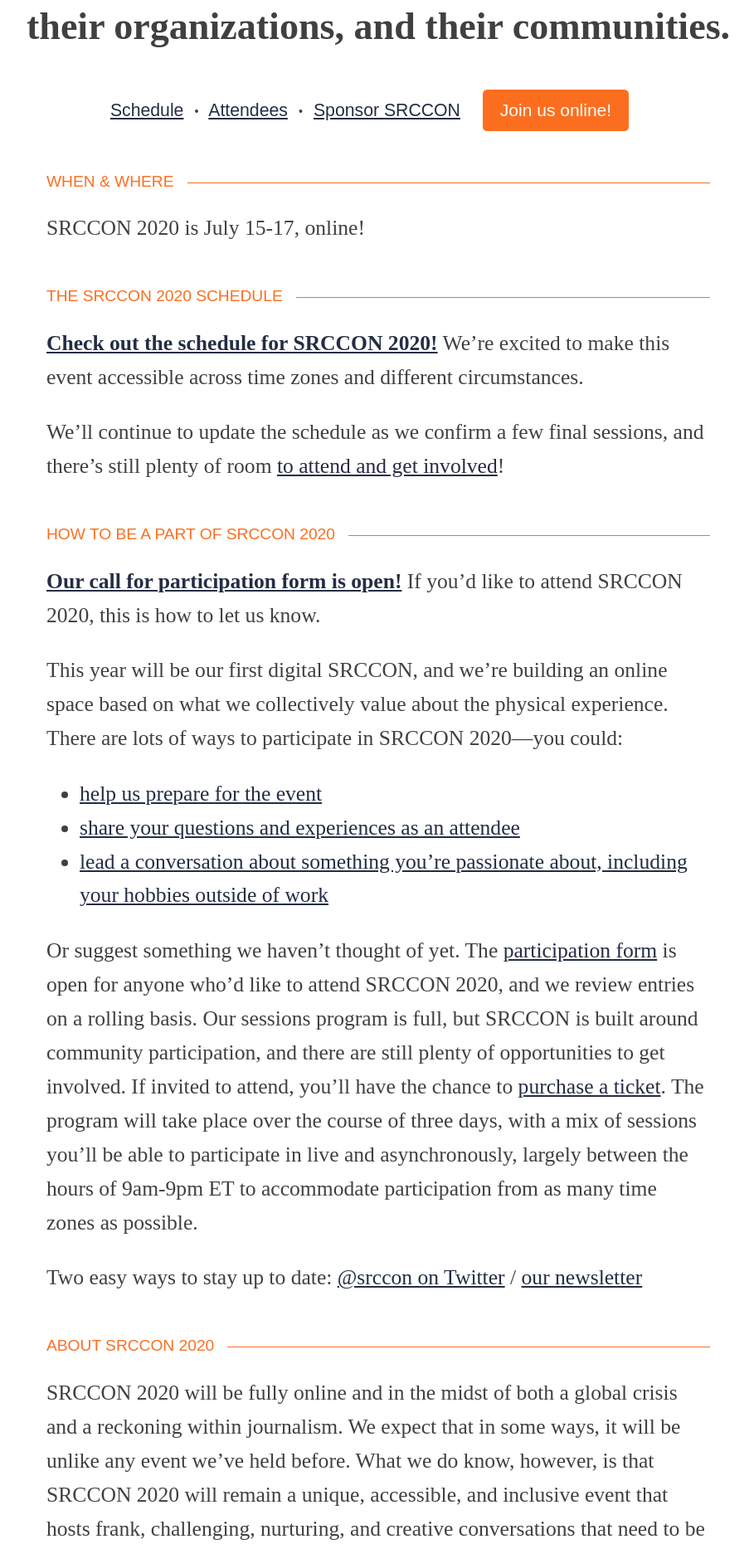
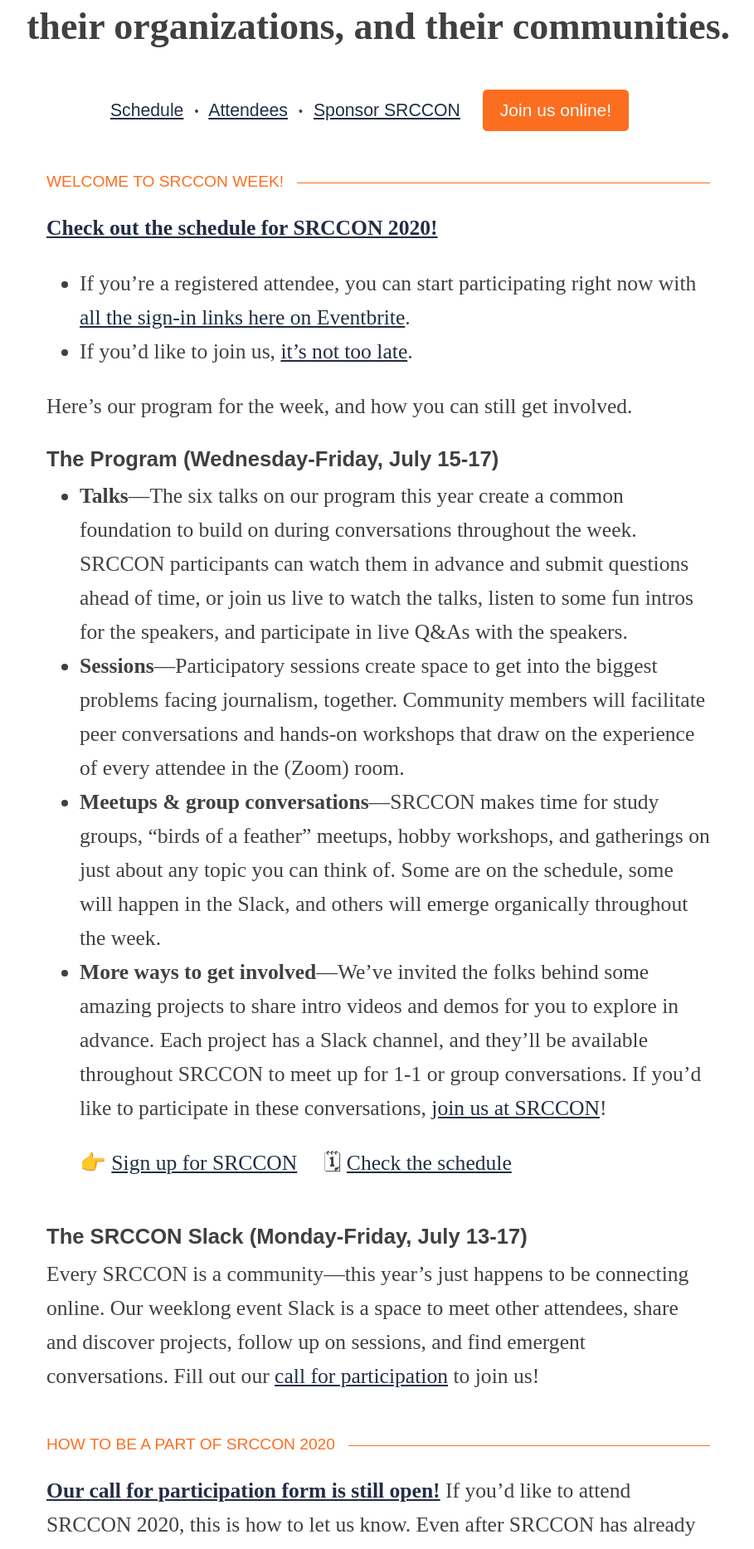
Before and after one commit to OpenNews/srccon-2020, a Jekyll site: the page built from homepage.md, in a window 1280 px wide. Shown: the part 564-2431 px from the top of the page at 83% size, without its empty margins (184-1093 px from the left). Built offline with Jekyll 4.4.1, drawn with Linux system fonts in a browser that asks for light colours; some web fonts are replaced; our own code applies the rules of GitHub Pages for plain Markdown files; some of the changed text lies outside the part shown.

Commit message:
homepage update for srccon week

```diff
--- a/homepage.md
+++ b/homepage.md
@@ -3,26 +3,36 @@
 permalink: /
 ---
 
-### When & where
+### Welcome to SRCCON week!
 
-SRCCON 2020 is July 15-17, online!
+**[Check out the schedule for SRCCON 2020!](/schedule)**
 
-### The SRCCON 2020 schedule
-**[Check out the schedule for SRCCON 2020!](/schedule)** We're excited to make this event accessible across time zones and different circumstances.
+* If you're a registered attendee, you can start participating right now with [all the sign-in links here on Eventbrite](https://2020.srccon.org/signin).
+* If you'd like to join us, [it's not too late](/participation/form).
 
-We'll continue to update the schedule as we confirm a few final sessions, and there's still plenty of room [to attend and get involved](/participation/form)!
+Here's our program for the week, and how you can still get involved.
+
+#### The Program (Wednesday-Friday, July 15-17)
+
+* **Talks**—The six talks on our program this year create a common foundation to build on during conversations throughout the week. SRCCON participants can watch them in advance and submit questions ahead of time, or join us live to watch the talks, listen to some fun intros for the speakers, and participate in live Q&As with the speakers.
+* **Sessions**—Participatory sessions create space to get into the biggest problems facing journalism, together. Community members will facilitate peer conversations and hands-on workshops that draw on the experience of every attendee in the (Zoom) room.
+* **Meetups & group conversations**—SRCCON makes time for study groups, "birds of a feather" meetups, hobby workshops, and gatherings on just about any topic you can think of. Some are on the schedule, some will happen in the Slack, and others will emerge organically throughout the week.
+* **More ways to get involved**—We’ve invited the folks behind some amazing projects to share intro videos and demos for you to explore in advance. Each project has a Slack channel, and they’ll be available throughout SRCCON to meet up for 1-1 or group conversations. If you'd like to participate in these conversations, [join us at SRCCON](/participation/form)!
+
+<ul class="action-links">
+    <li>👉 <a href="/participation/form">Sign up for SRCCON</a></li>
+    <li>🗓 <a href="/schedule">Check the schedule</a></li>
+</ul>
+
+#### The SRCCON Slack (Monday-Friday, July 13-17)
+
+Every SRCCON is a community—this year's just happens to be connecting online. Our weeklong event Slack is a space to meet other attendees, share and discover projects, follow up on sessions, and find emergent conversations. Fill out our [call for participation](/participation/form) to join us!
 
 ### How to be a part of SRCCON 2020
 
-**[Our call for participation form is open!](/participation/form)** If you’d like to attend SRCCON 2020, this is how to let us know.
+**[Our call for participation form is still open!](/participation/form)** If you’d like to attend SRCCON 2020, this is how to let us know. Even after SRCCON has already started, we'll be going through this form _at least_ once per day, so you'll still be able to join us midway through.
 
-This year will be our first digital SRCCON, and we're building an online space based on what we collectively value about the physical experience. There are lots of ways to participate in SRCCON 2020—you could:
-
-* [help us prepare for the event](/volunteers/)
-* [share your questions and experiences as an attendee](/attendees/)
-* [lead a conversation about something you're passionate about, including your hobbies outside of work](mailto:erika@opennews.org)
-
-Or suggest something we haven't thought of yet. The [participation form](/participation/form) is open for anyone who'd like to attend SRCCON 2020, and we review entries on a rolling basis. Our sessions program is full, but SRCCON is built around community participation, and there are still plenty of opportunities to get involved. If invited to attend, you'll have the chance to [purchase a ticket](/attendees/#tickets). The program will take place over the course of three days, with a mix of sessions you'll be able to participate in live and asynchronously, largely between the hours of 9am-9pm ET to accommodate participation from as many time zones as possible.
+This year will be our first digital SRCCON, and we're building an online space based on what we collectively value about the physical experience. The event program will take place over the course of three days, with a mix of sessions you'll be able to participate in live and asynchronously, largely between the hours of 9am-9pm ET to accommodate participation from as many time zones as possible.
 
 Two easy ways to stay up to date: [@srccon on Twitter](https://twitter.com/srccon) / [our newsletter](https://opennews.us5.list-manage.com/subscribe?u=71c95e9a43708843d2fdc1f09&id=996e9290cc)
 
--- a/media/css/style.css
+++ b/media/css/style.css
@@ -350,16 +350,13 @@
 
 .action-links {
     list-style: none;
-    margin: -.5em 0 1.5em 0;
-    padding: 0;
-    font-size: .83em;
+    margin: 0 0 2em 0;
 }
 ul.action-links li {
     display: inline-block;
     margin-right: 1em;
 }
 ul.action-links li a {
-    text-decoration: none;
 }
 
 .big-lead {
```
